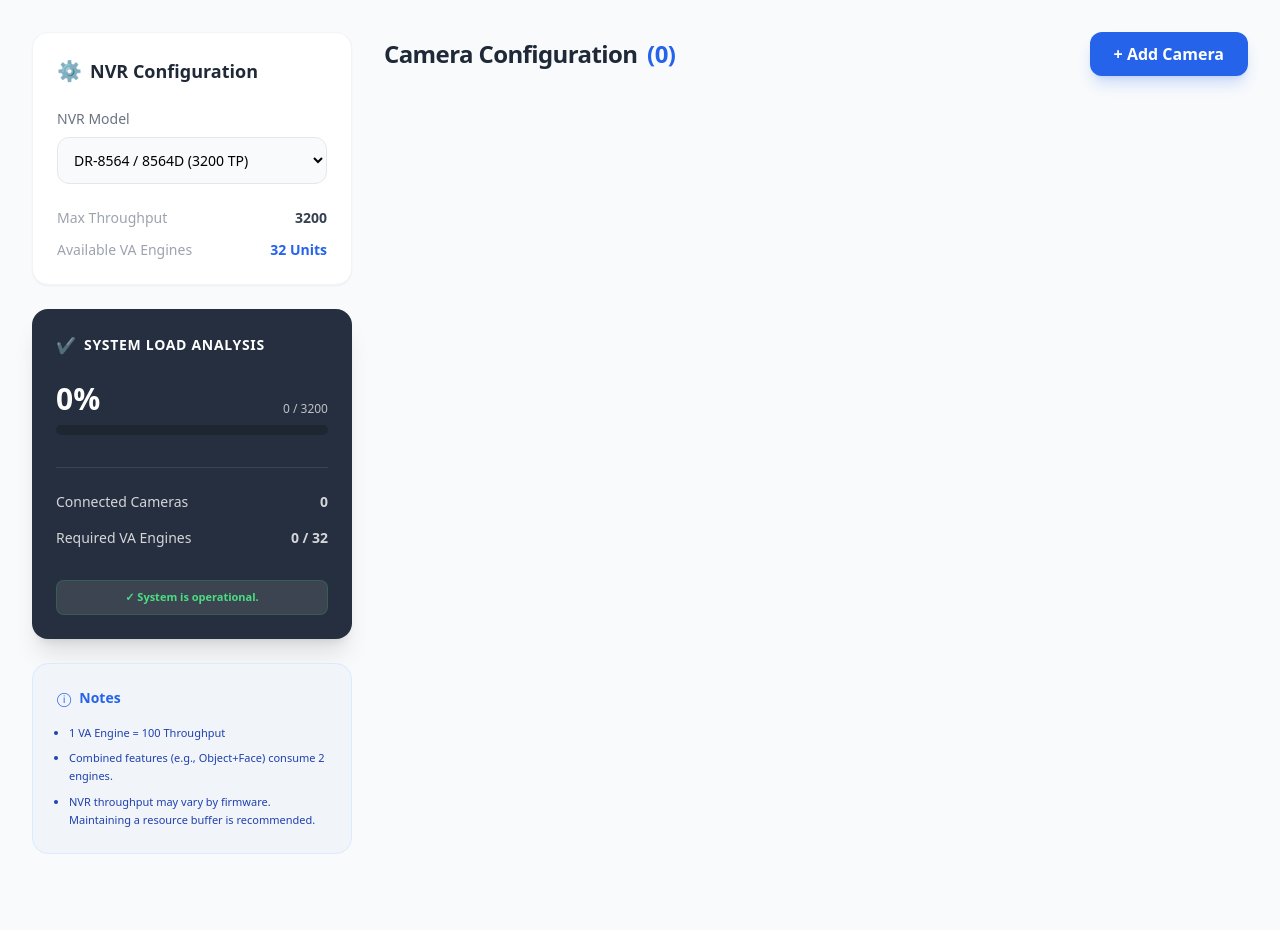
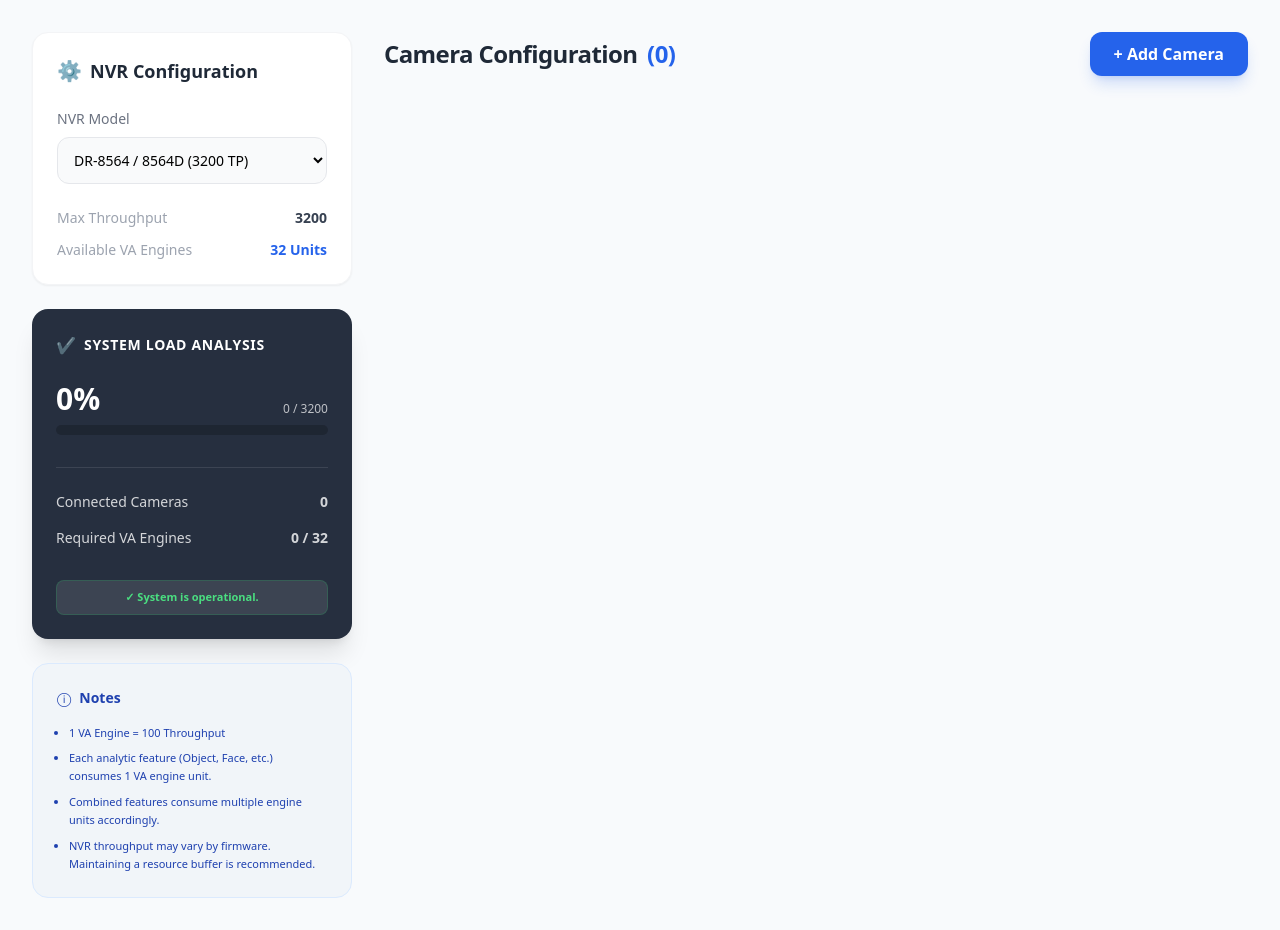
Before and after one commit to whroejd-del/VA-Throughput, a plain HTML site: page index.html in a window 1280 px wide. Before the commit the page ends 886 px from the top, so only its background shows below. Drawn offline with nearby package versions, Linux system fonts and the light colour scheme.

Commit message:
Update index.html

```diff
--- a/index.html
+++ b/index.html
@@ -28,7 +28,8 @@
                         <label class="block text-sm text-gray-500 mb-2">NVR Model</label>
                         <select id="modelSelect" class="w-full p-3 border border-gray-200 rounded-xl text-sm font-medium bg-gray-50" onchange="initNVR()">
                             <option value="3200,32">DR-8564 / 8564D (3200 TP)</option>
-                            <option value="1600,16">DR-8532 / 8516 / 6500 (1600 TP)</option>
+                            <option value="1600,16">DR-8532 / 8532D / 8516 (1600 TP)</option>
+                            <option value="1600,16">DR-6532 / 6516 / 6508 (1600 TP)</option>
                             <option value="800,8">DR-2516 / 2508 (800 TP)</option>
                             <option value="400,4">DR-2504 (400 TP)</option>
                         </select>
@@ -66,14 +67,15 @@
                 </div>
             </div>
 
-            <div class="bg-[#f1f5f9] p-6 rounded-2xl border border-blue-100">
-                <div class="flex items-center gap-2 mb-4 text-blue-600">
+            <div class="bg-[#f1f5f9] p-6 rounded-2xl border border-blue-100 text-blue-800">
+                <div class="flex items-center gap-2 mb-4">
                     <span class="text-sm">ⓘ</span>
                     <h3 class="font-bold text-sm">Notes</h3>
                 </div>
-                <ul class="text-[11px] text-blue-800 leading-relaxed space-y-2 list-disc ml-3">
+                <ul class="text-[11px] leading-relaxed space-y-2 list-disc ml-3">
                     <li>1 VA Engine = 100 Throughput</li>
-                    <li>Combined features (e.g., Object+Face) consume 2 engines.</li>
+                    <li>Each analytic feature (Object, Face, etc.) consumes 1 VA engine unit.</li>
+                    <li>Combined features consume multiple engine units accordingly.</li>
                     <li>NVR throughput may vary by firmware. Maintaining a resource buffer is recommended.</li>
                 </ul>
             </div>
```
